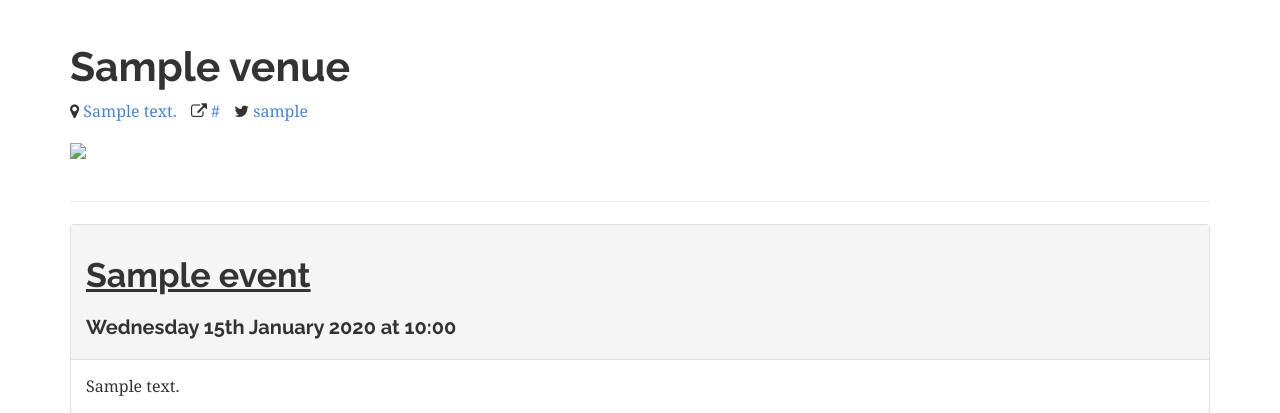
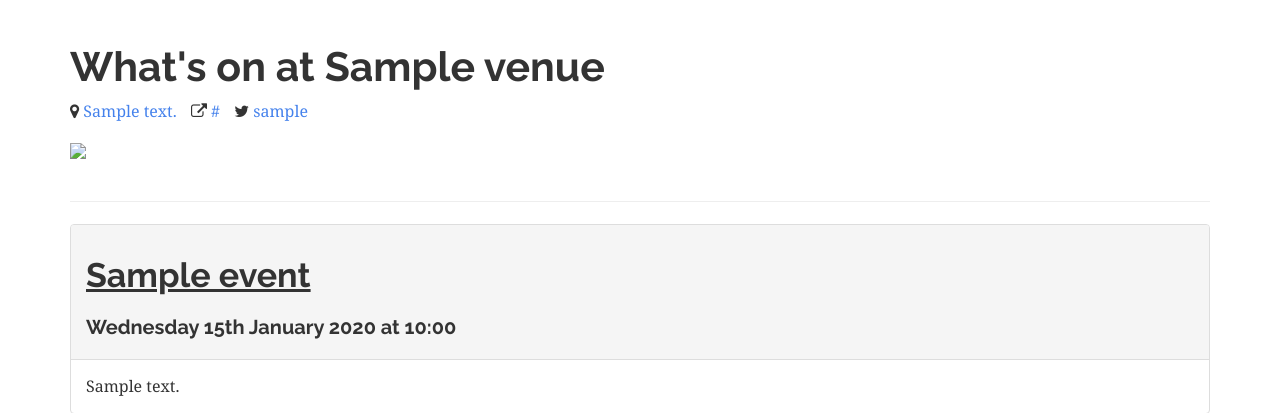
Before and after one commit to GreenDragonSoft/thinkingliverpool, a Django app: template thinkingweekly/apps/events/templates/events/venue_event_list.html in a window 1280 px wide. Shown: the part 67-480 px from the top of the page. Run offline with Django 3.2, Linux system fonts and the light colour scheme; tables that the repository leaves empty hold one stand-in row (values such as "Sample post"); the template is opened without the code that fills it: values that come from a table or form of the project are taken from there, most other values are stand-ins (such as "Sample title", 1, 10 or a date in 2020); parts of the project's set-up code (start-up, migrations or seed data) failed here and were passed over; some libraries are stand-ins or nearby versions.

Commit message:
Make venue h1 like "Whats on at ..."

```diff
--- a/thinkingweekly/apps/events/templates/events/venue_event_list.html
+++ b/thinkingweekly/apps/events/templates/events/venue_event_list.html
@@ -7,7 +7,7 @@
 {% block content %}
 
   <div class="container">
-    <h1>{{ venue.name }}</h1>
+    <h1>What's on at {{ venue.name }}</h1>
 
       <section class="venue-information">
         <span class="venue-information-snippet">
```
